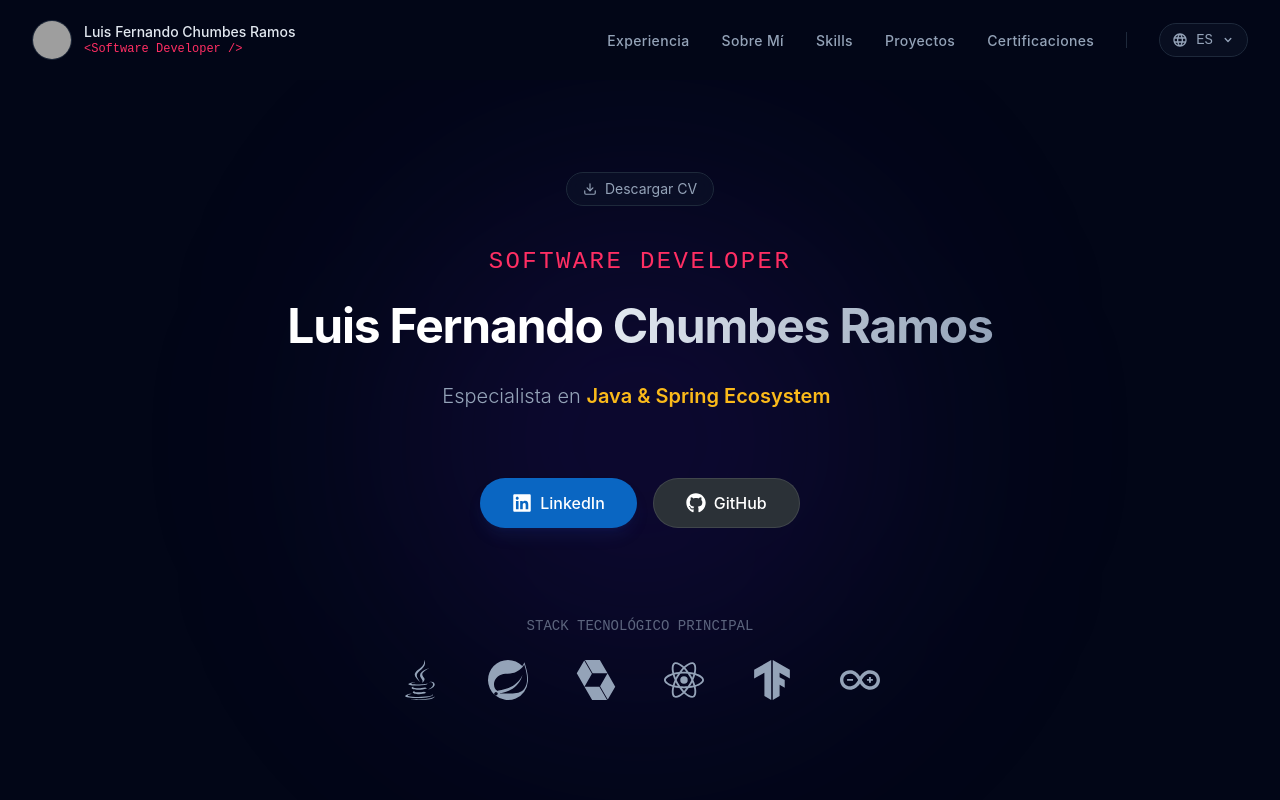
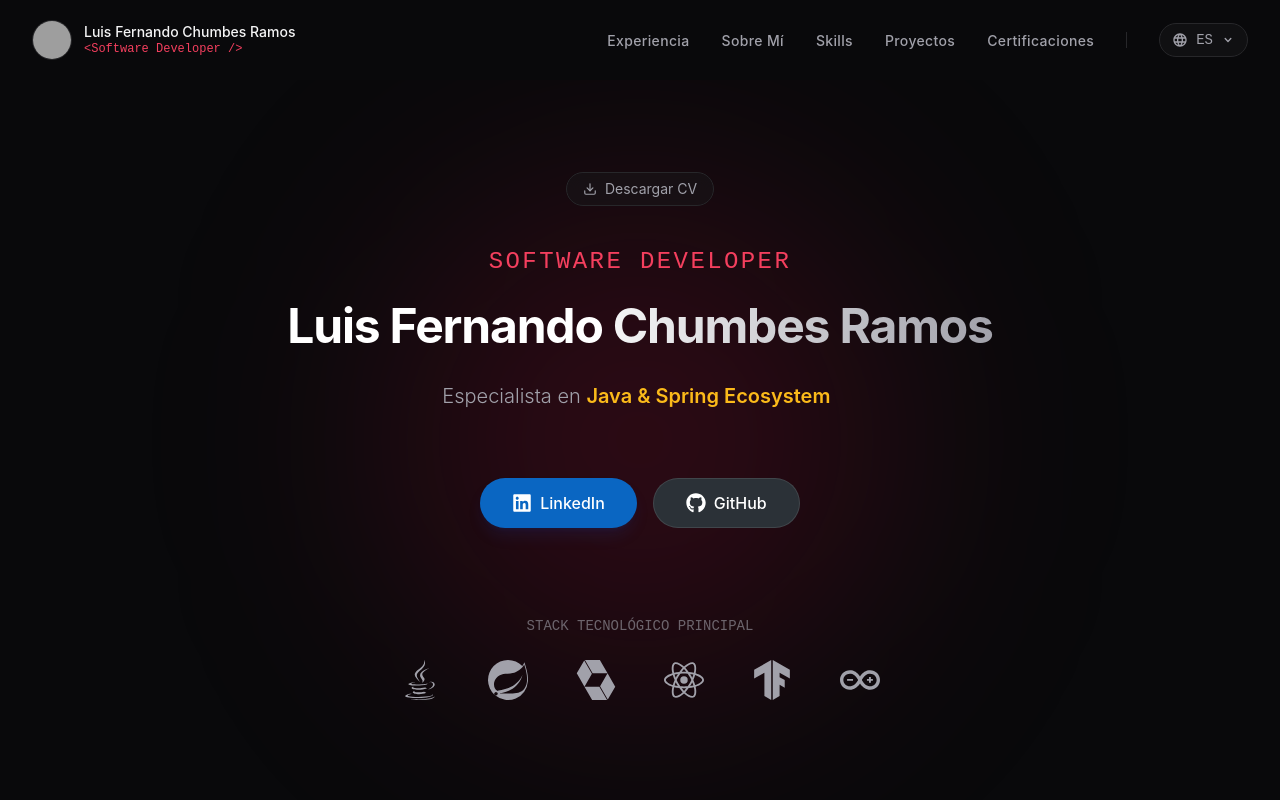
Before and after one commit to Luis3Fernando/Luis3Fernando, a React (Vite) app: page / in a window 1280 px wide. Shown: the top 800 px of the page. Built offline with nearby package versions, Linux system fonts and the light colour scheme; grey boxes are pictures that could not be loaded.

Commit message:
Style: Camio de paleta de colores

```diff
--- a/src/index.css
+++ b/src/index.css
@@ -1,48 +1,38 @@
 @import "tailwindcss";
 
 @theme {
+  --color-space: #09090b;
+  --color-space-lighter: #18181b;
+  --color-space-accent: #27272a;
 
-  --color-space: #020617;
-  --color-space-lighter: #0f172a;
-  --color-space-accent: #1e293b;
+  --color-primary: #be123c;
+  --color-primary-hover: #9f1239;
+  --color-neon: #f43f5e;
+  --color-neon-glow: rgba(244, 63, 94, 0.35);
 
-  --color-primary: #3F179D;
-  --color-primary-hover: #31127a;
-
-  --color-neon: #FF2E63;
-  --color-neon-glow: rgba(255, 46, 99, 0.5);
-
-  --color-text-main: #E2E8F0;
-  --color-text-muted: #94a3b8;
-
+  --color-text-main: #f4f4f5;
+  --color-text-muted: #a1a1aa;
   --font-sans: "Inter", ui-sans-serif, system-ui, sans-serif;
   --font-mono: "Fira Code", ui-monospace, monospace;
-
-  --animate-fade-in-scale: fade-in-scale 0.3s ease-out;
-  --animate-float: float 6s ease-in-out infinite;
+  --animate-fade-in-scale: fade-in-scale 0.6s cubic-bezier(0.16, 1, 0.3, 1);
+  --animate-float: float 8s ease-in-out infinite;
 
   @keyframes fade-in-scale {
-    0% {
-      opacity: 0;
-      transform: scale(0.95);
-    }
-    100% {
-      opacity: 1;
-      transform: scale(1);
-    }
+    0% { opacity: 0; transform: scale(0.98); }
+    100% { opacity: 1; transform: scale(1); }
   }
 
   @keyframes float {
     0%, 100% { transform: translateY(0); }
-    50% { transform: translateY(-20px); }
+    50% { transform: translateY(-10px); }
   }
 
-  --animate-twinkle-slow: twinkle 5s ease-in-out infinite;
-  --animate-twinkle-medium: twinkle 3s ease-in-out infinite;
+  --animate-twinkle-slow: twinkle 6s ease-in-out infinite;
+  --animate-twinkle-medium: twinkle 4s ease-in-out infinite;
 
   @keyframes twinkle {
-    0%, 100% { opacity: 0.4; transform: scale(1); }
-    50% { opacity: 1; transform: scale(1.2); }
+    0%, 100% { opacity: 0.2; transform: scale(1); }
+    50% { opacity: 0.8; transform: scale(1.1); }
   }
 }
 
```
